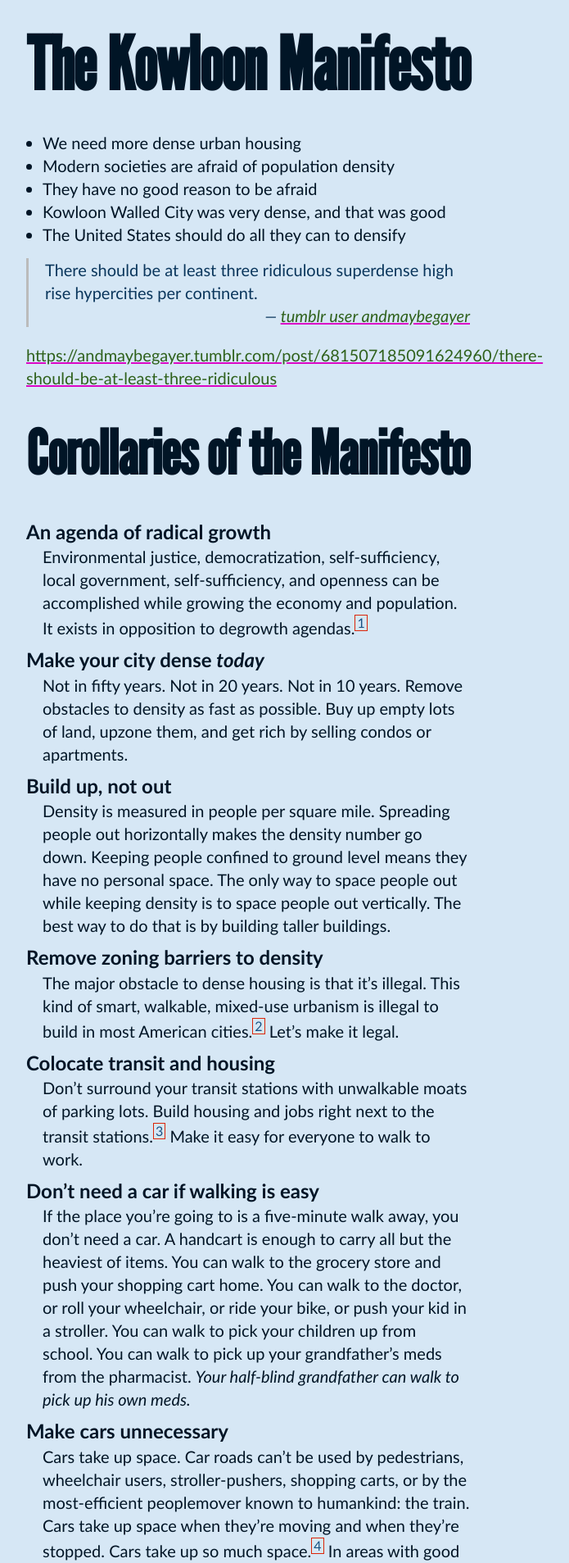
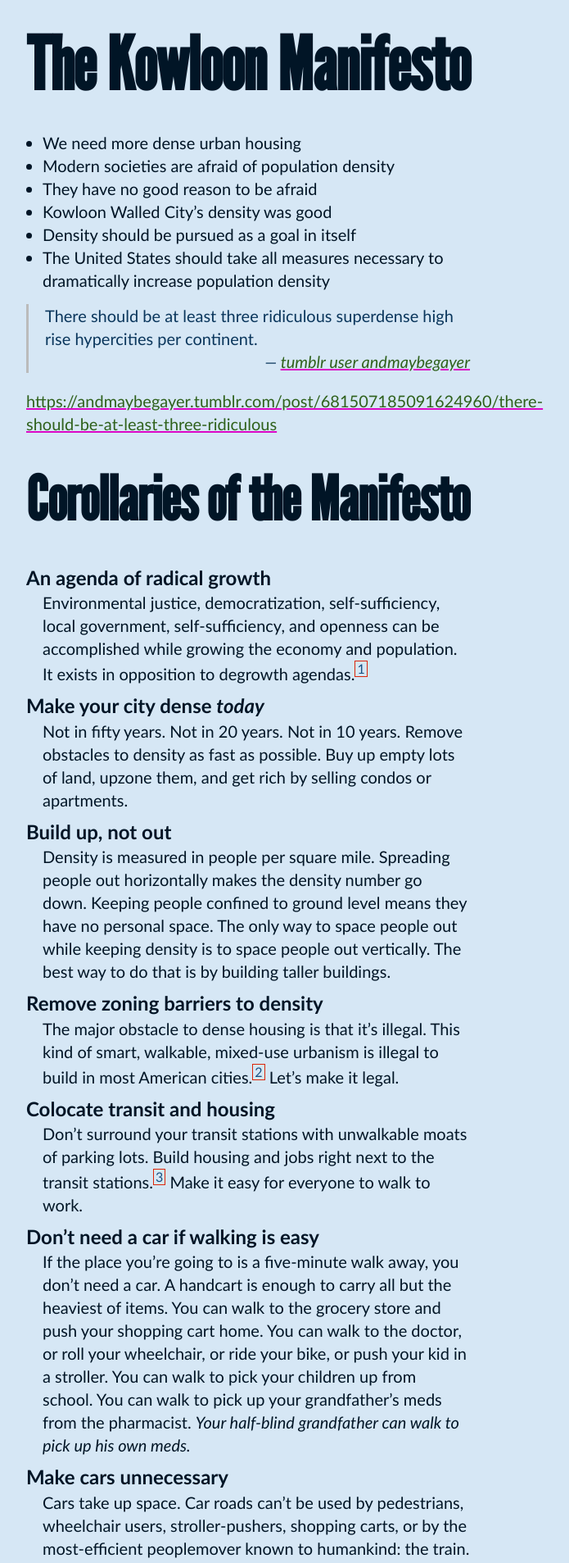
Before and after one commit to benlk/kowloon-manifesto, a Jekyll site: the page built from index.md, in a window 1280 px wide. Shown: the part 2456-4363 px from the top of the page at 82% size, without its empty margins (337-1032 px from the left). Built offline with Jekyll 4.4.1, drawn with Linux system fonts in a browser that asks for light colours; our own code applies the rules of GitHub Pages for plain Markdown files.

Commit message:
Mobile tweaks

```diff
--- a/_sass/jekyll-theme-slate.scss
+++ b/_sass/jekyll-theme-slate.scss
@@ -401,4 +401,9 @@ Small Device Styles
   body {
     font-size:16px;
   }
+
+  #main_content_wrap {
+    width: 95%;
+    margin: 0 auto;
+  }
 }
--- a/index.md
+++ b/index.md
@@ -22,8 +22,9 @@
 - We need more dense urban housing
 - Modern societies are afraid of population density
 - They have no good reason to be afraid
-- Kowloon Walled City was very dense, and that was good
-- The United States should do all they can to densify
+- Kowloon Walled City's density was good
+- Density should be pursued as a goal in itself
+- The United States should take all measures necessary to dramatically increase population density
 
 <div class="tumblr-post" data-href="https://embed.tumblr.com/embed/post/5DhR87-5uDUzzKaL-Zmzgg/681507185091624960" data-did="391479e9a54abeeceb172e9e9bec6d3ebae4e240" markdown=1>
 > There should be at least three ridiculous superdense high rise hypercities per continent.
```
